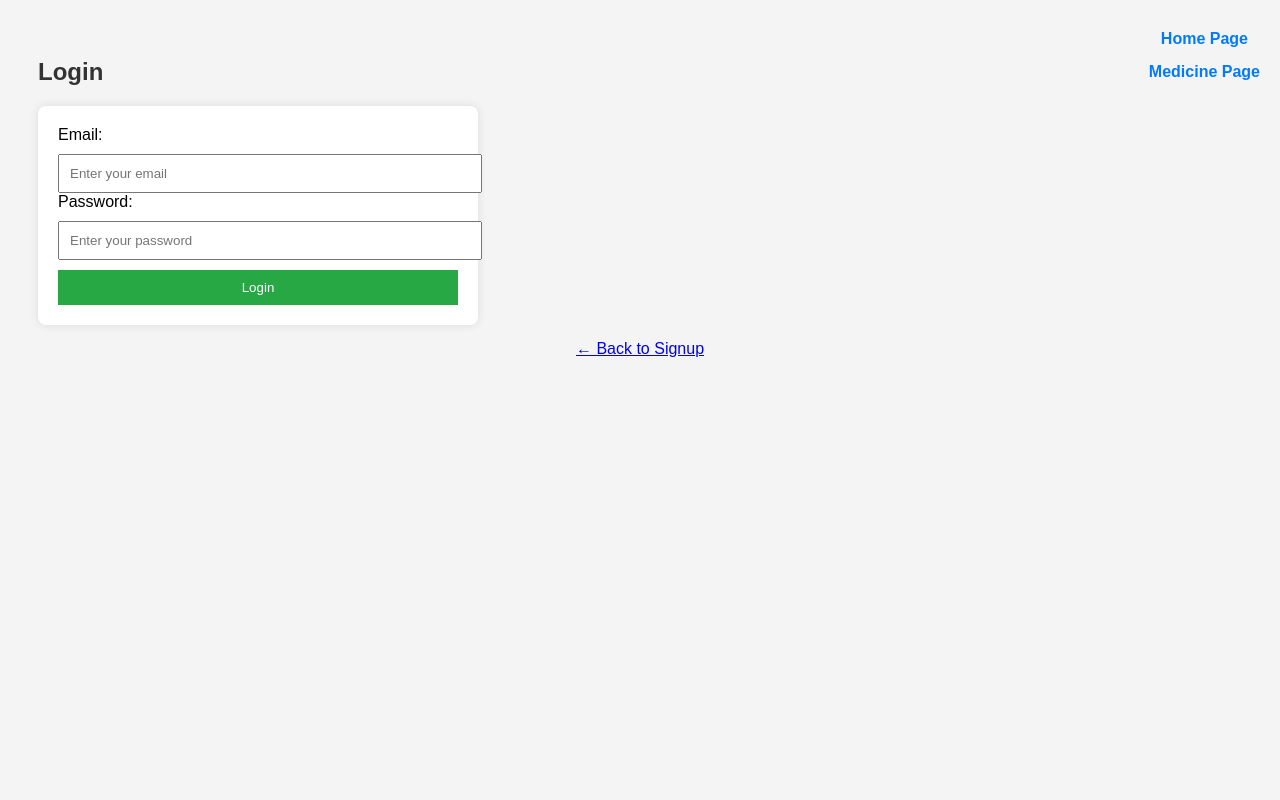
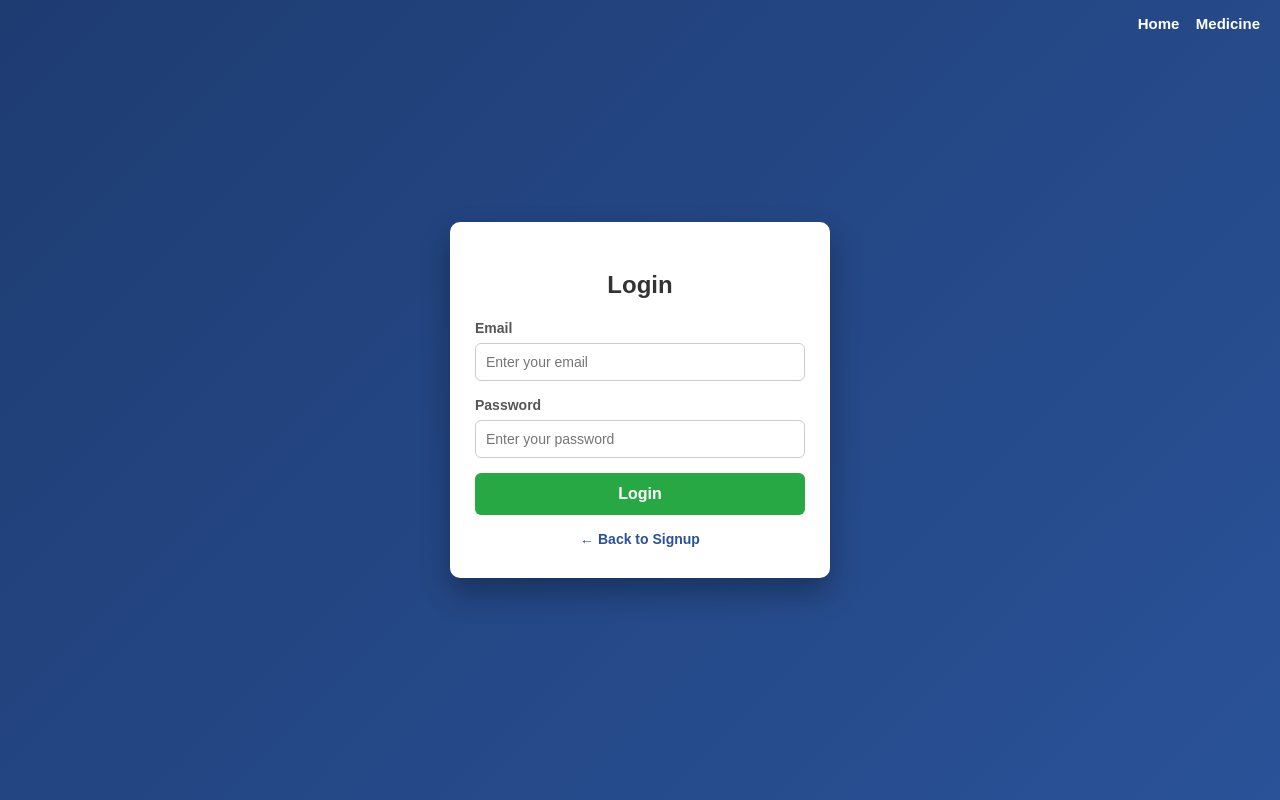
Before and after one commit to arunava567/Arunava, a website: page views/login.html in a window 1280 px wide. Drawn offline with Linux system fonts and the light colour scheme.

Commit message:
login.html

```diff
--- a/views/login.html
+++ b/views/login.html
@@ -3,72 +3,139 @@
 <head>
   <meta charset="UTF-8">
   <title>Login</title>
+
   <style>
+    * {
+      box-sizing: border-box;
+    }
+
     body {
       font-family: Arial, sans-serif;
-            padding: 30px;
-            background-color: #f4f4f4;
+      min-height: 100vh;
+      margin: 0;
+      display: flex;
+      align-items: center;
+      justify-content: center;
+      background: linear-gradient(135deg, #1e3c72, #2a5298);
     }
-        h2 {
-            color: #333;
-        }
-        form {
-            background: white;
-            padding: 20px;
-            border-radius: 8px;
-            max-width: 400px;
-            box-shadow: 0 0 10px rgba(0,0,0,0.1);
-        }
-        input, button {
-            width: 100%;
-            padding: 10px;
-            margin-top: 10px;
-        }
-        button {
-            background-color: #28a745;
-            color: white;
-            border: none;
-            cursor: pointer;
-        }
-        a {
-            display: block;
-            margin-top: 15px;
-            text-align: center;
-        }
+
+    /* Top Right Links */
     .top-right-links {
       position: absolute;
       top: 15px;
       right: 20px;
+    }
+
+    .top-right-links a {
+      margin-left: 12px;
+      text-decoration: none;
+      color: #ffffff;
+      font-weight: bold;
+      font-size: 15px;
+    }
+
+    .top-right-links a:hover {
+      text-decoration: underline;
+    }
+
+    /* Login Card */
+    .login-box {
+      background: white;
+      padding: 30px 25px;
+      border-radius: 10px;
+      width: 100%;
+      max-width: 380px;
+      box-shadow: 0 15px 30px rgba(0, 0, 0, 0.3);
+    }
+
+    .login-box h2 {
+      text-align: center;
+      margin-bottom: 20px;
+      color: #333;
+    }
+
+    label {
+      font-weight: bold;
+      font-size: 14px;
+      color: #555;
+    }
+
+    input {
+      width: 100%;
+      padding: 10px;
+      margin-top: 6px;
+      margin-bottom: 15px;
+      border: 1px solid #ccc;
+      border-radius: 6px;
+      font-size: 14px;
+    }
+
+    input:focus {
+      outline: none;
+      border-color: #2a5298;
+    }
+
+    button {
+      width: 100%;
+      padding: 12px;
+      background: #28a745;
+      color: white;
+      border: none;
+      border-radius: 6px;
       font-size: 16px;
+      font-weight: bold;
+      cursor: pointer;
+      transition: 0.3s;
     }
-    .top-right-links a {
-      margin-left: 10px;
+
+    button:hover {
+      background: #218838;
+    }
+
+    .back-link {
+      text-align: center;
+      margin-top: 15px;
+    }
+
+    .back-link a {
       text-decoration: none;
-      color: #007bff;
+      color: #2a5298;
       font-weight: bold;
+      font-size: 14px;
     }
-    .top-right-links a:hover {
+
+    .back-link a:hover {
       text-decoration: underline;
     }
   </style>
 </head>
+
 <body>
+
+  <!-- Top Navigation -->
   <div class="top-right-links">
-    <a href="/index.html">Home Page</a>
-     <a href="/medform.html">Medicine Page</a>
+    <a href="/index.html">Home</a>
+    <a href="/medform.html">Medicine</a>
   </div>
 
+  <!-- Login Form -->
+  <div class="login-box">
     <h2>Login</h2>
+
     <form method="POST" action="/login">
-        <label for="email">Email:</label><br />
-        <input type="email" id="email" name="email" placeholder="Enter your email" required /><br />
+      <label for="email">Email</label>
+      <input type="email" id="email" name="email" placeholder="Enter your email" required>
 
-        <label for="password">Password:</label><br />
-        <input type="password" id="password" name="password" placeholder="Enter your password" required /><br />
+      <label for="password">Password</label>
+      <input type="password" id="password" name="password" placeholder="Enter your password" required>
 
       <button type="submit">Login</button>
     </form>
 
+    <div class="back-link">
       <a href="/form.html">← Back to Signup</a>
+    </div>
+  </div>
+
 </body>
 </html>
```
Lines whose indentation alone changed are shown as unchanged.
